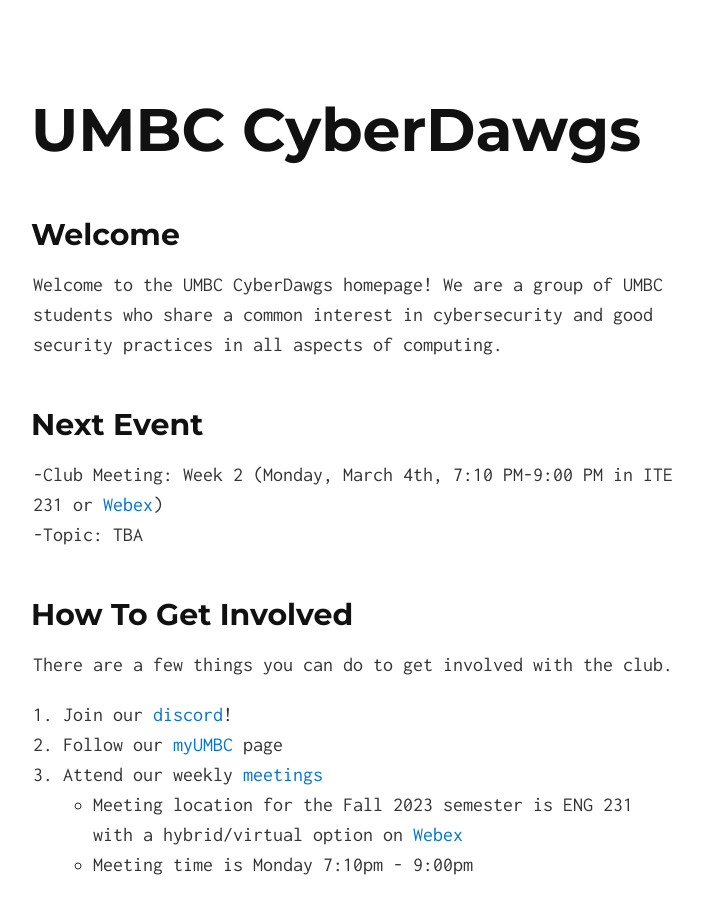
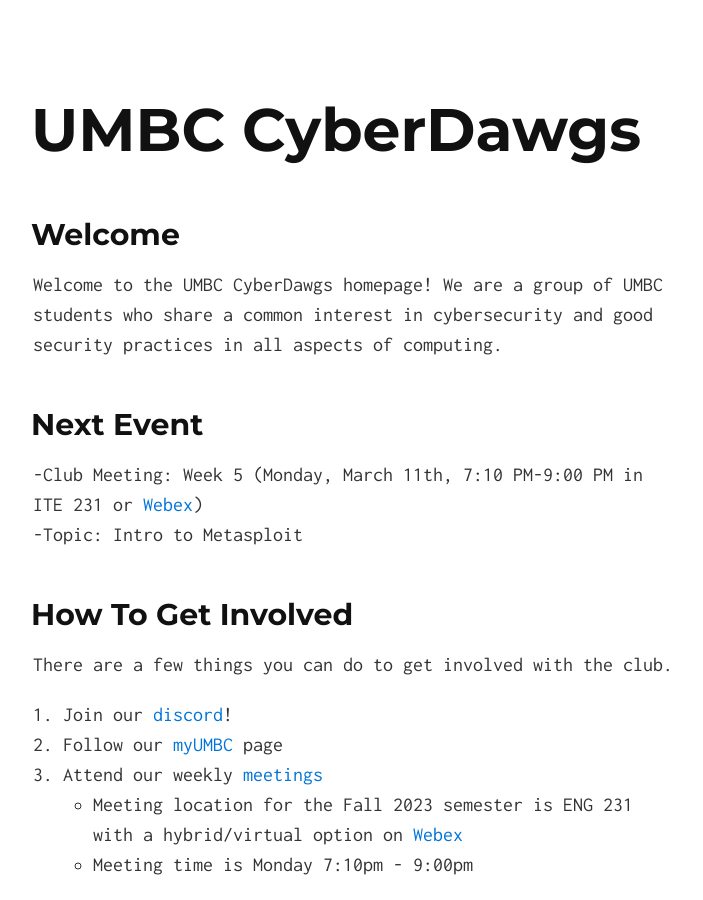
Before and after one commit to UMBCCyberDawgs/umbccyberdawgs.github.io, a Jekyll site: the page built from index.md, in a window 1280 px wide and 900 px high. Shown: the whole window, without its empty margins (287-990 px from the left). Built offline with Jekyll 4.4.1, drawn with Linux system fonts in a browser that asks for light colours; our own code applies the rules of GitHub Pages for plain Markdown files.

Commit message:
mar 11th meeting

```diff
--- a/index.md
+++ b/index.md
@@ -8,8 +8,8 @@ share a common interest in cybersecurity and good security practices in all aspe
 
 ## Next Event
 
--Club Meeting: Week 2 (Monday, March 4th, 7:10 PM-9:00 PM in ITE 231 or [Webex](https://umbc.webex.com/meet/CyberDawgs))<br>
--Topic: TBA
+-Club Meeting: Week 5 (Monday, March 11th, 7:10 PM-9:00 PM in ITE 231 or [Webex](https://umbc.webex.com/meet/CyberDawgs))<br>
+-Topic: Intro to Metasploit
 
 ## How To Get Involved
 
```
